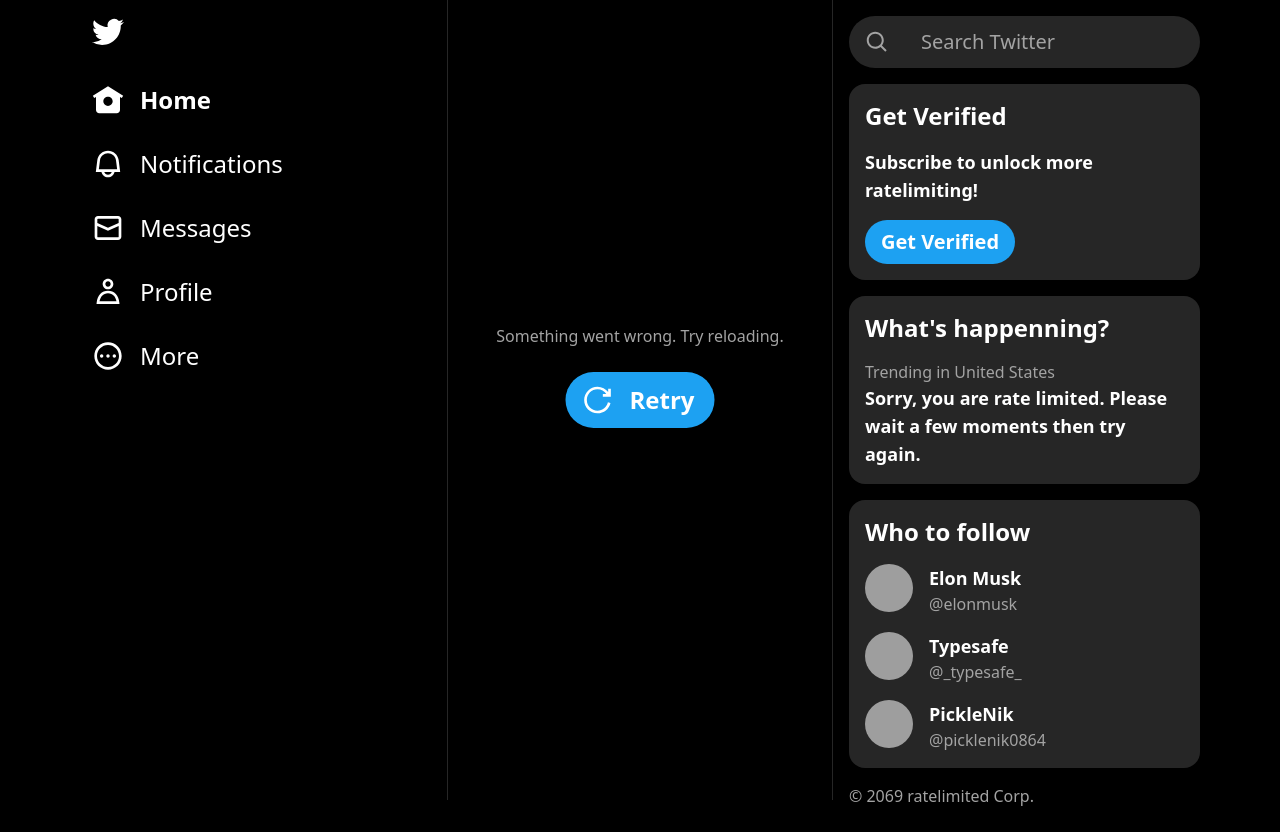
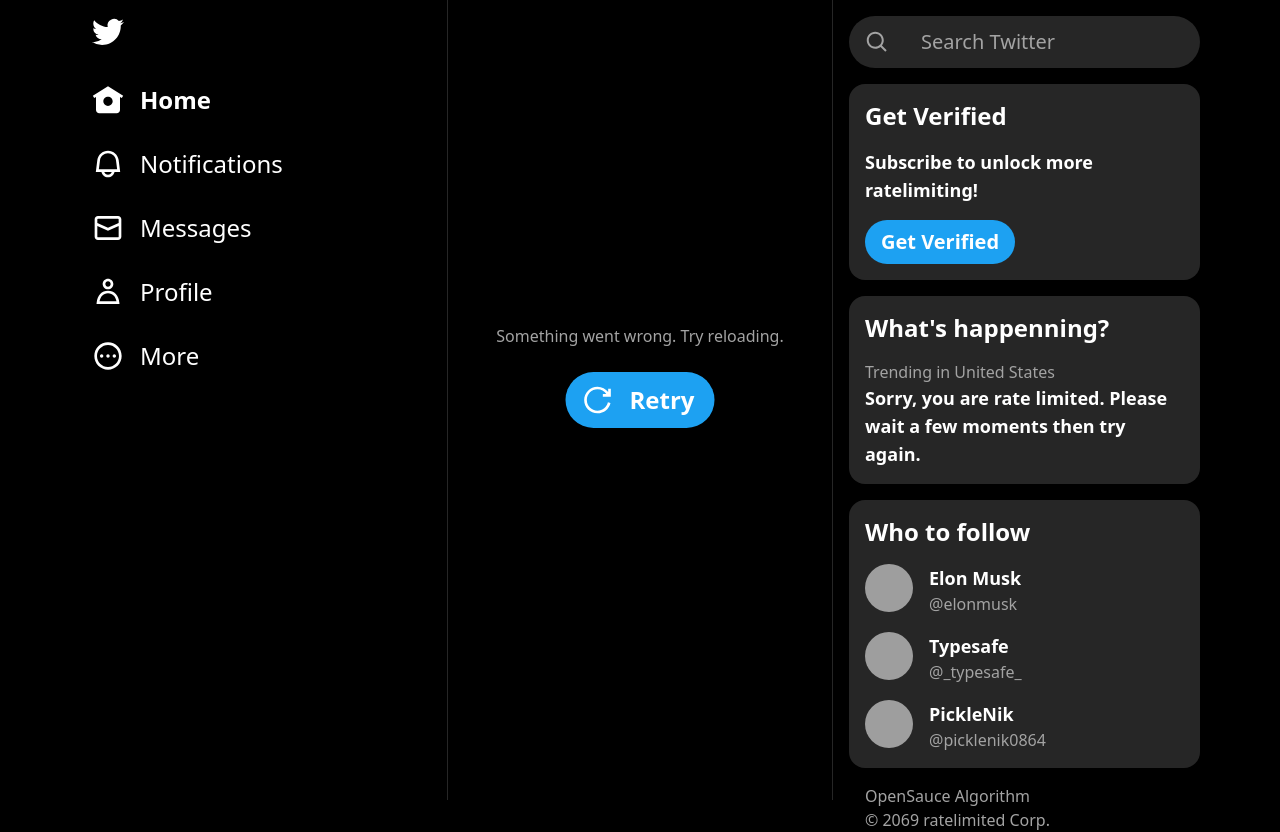
Before and after one commit to PickleNik/ratelimited.lol, an Astro site: page / in a window 1280 px wide. Before the commit the page ends 808 px from the top, so only its background shows below. Built offline with nearby package versions, Linux system fonts and the light colour scheme; Astro itself is replaced by a stand-in of ours; grey boxes are pictures that could not be loaded.

Commit message:
opensauce

```diff
--- a/src/pages/index.astro
+++ b/src/pages/index.astro
@@ -182,7 +182,14 @@
           </div>
         </a>
       </div>
-      <div class="text-neutral-400">© 2069 ratelimited Corp.</div>
+      <div class="text-neutral-400 mx-4">
+        <a
+          class="mr-2 mb-4 hover:text-white hover:underline decoration-wavy duration-300"
+          href="https://github.com/PickleNik/ratelimited.lol"
+        >
+          OpenSauce Algorithm
+        </a><br />© 2069 ratelimited Corp.
+      </div>
     </div>
   </main>
 </Layout>
```
